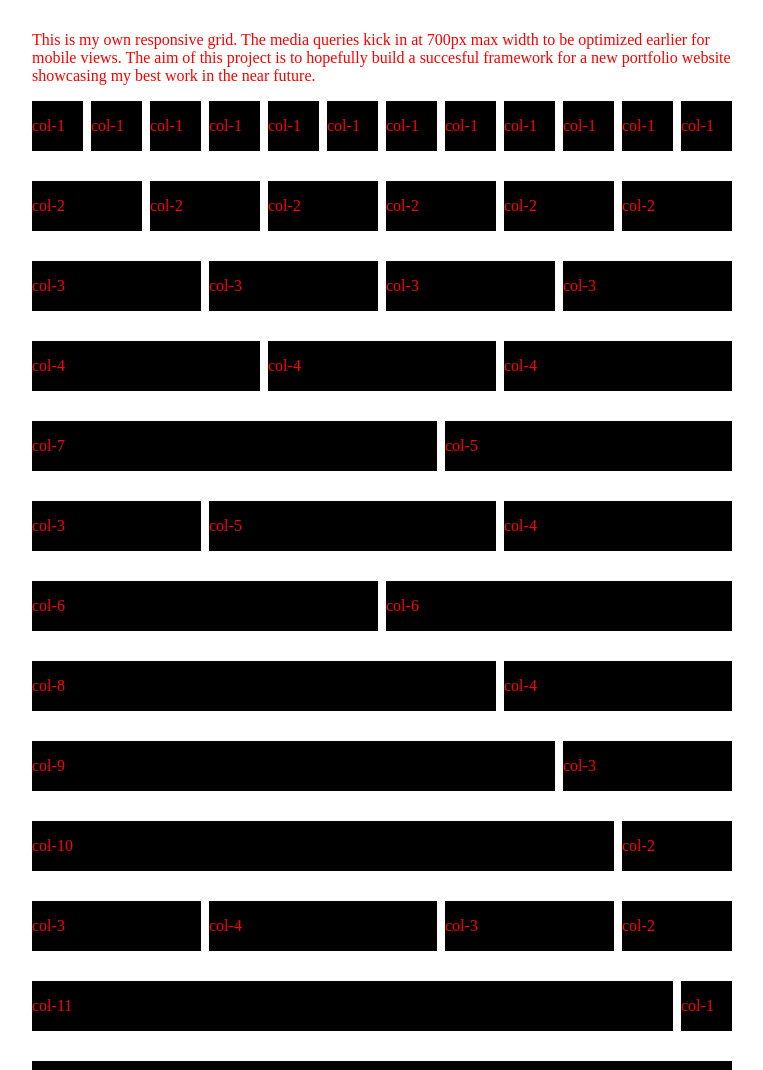
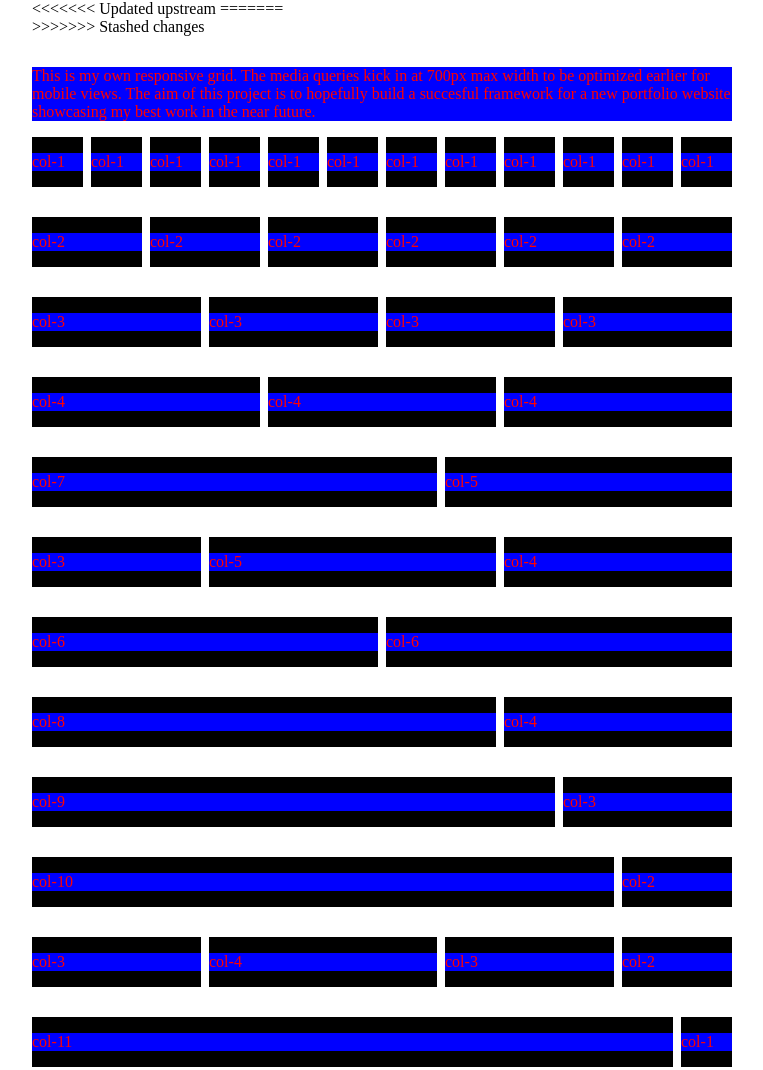
Before and after one commit to Sze-warrior/mobile-first-website, a plain HTML site: page index.html in a window 1280 px wide. Shown: the top 1070 px of the page, without its empty margins (258-1021 px from the left). Drawn offline with Linux system fonts and the light colour scheme.

Commit message:
fixed some changes to the styling

```diff
--- a/index.html
+++ b/index.html
@@ -10,6 +10,10 @@
 </head>
 	<body>
 	<main class="container">
+<<<<<<< Updated upstream
+=======
+	<div></div>
+>>>>>>> Stashed changes
 		<section class="row">
 
 	    <p>This is my own responsive grid. The media queries kick in at 700px max width to be optimized earlier for mobile views. The aim of this project is to hopefully build a succesful framework for a new portfolio website showcasing my best work in the near future.</p>
--- a/styles/styles.scss
+++ b/styles/styles.scss
@@ -1,2 +1,7 @@
 @import "variables";
 @import "main";
+
+
+p {
+	background-color: blue;
+}
```
Also changed, not shown: styles/styles.css, 1 other file.
